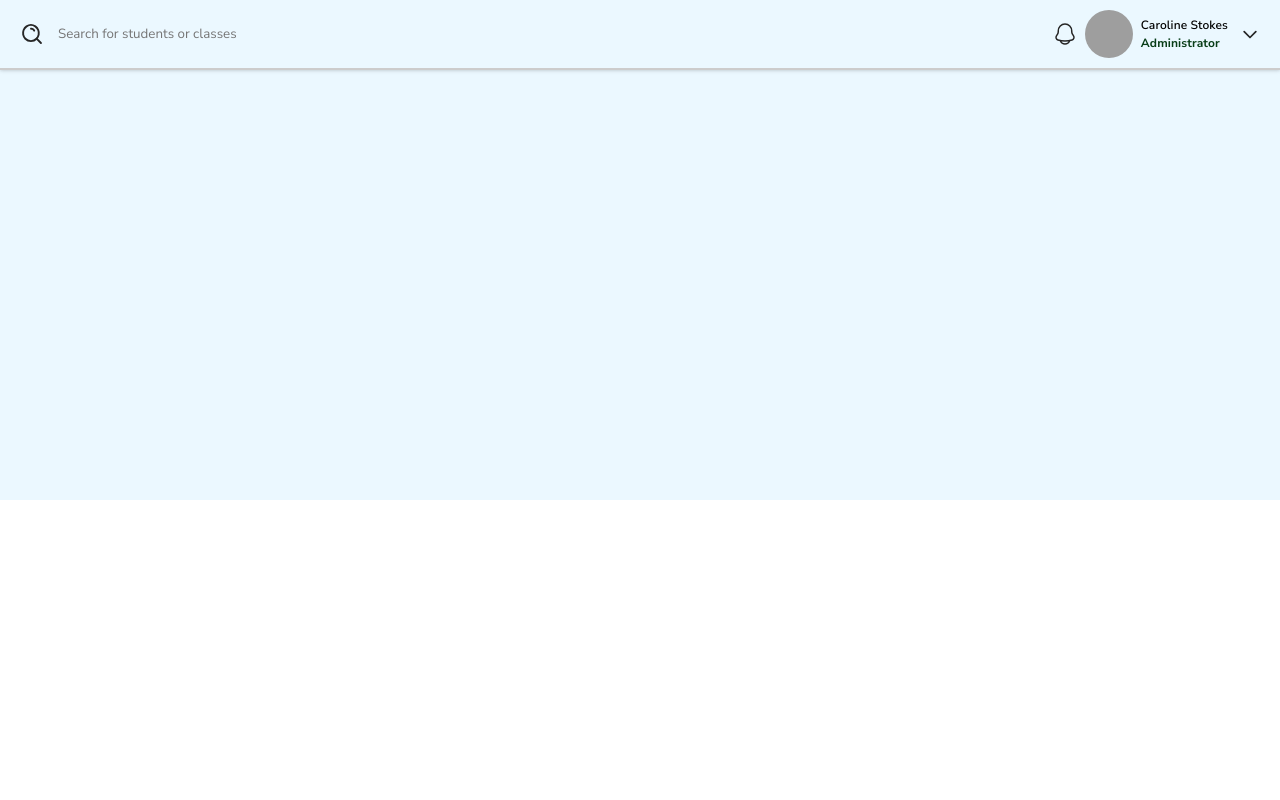
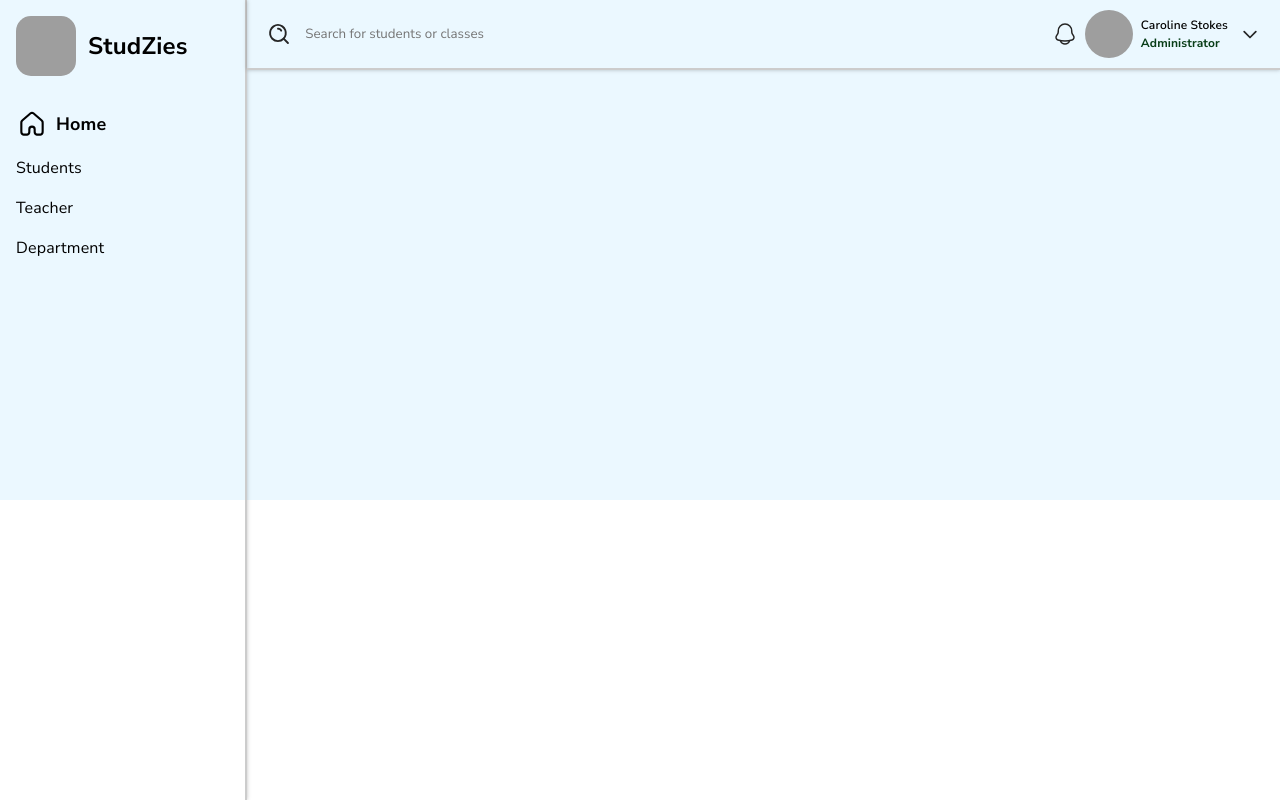
Before and after one commit to ajhalodwala91/Unified-Student-Teacher-Management-Portal, a React (Vite) app in the folder client/: page / in a window 1280 px wide. Built offline with nearby package versions, Linux system fonts and the light colour scheme; grey boxes are pictures that could not be loaded.

Commit message:
Sidebar done

```diff
--- a/client/package.json
+++ b/client/package.json
@@ -11,6 +11,7 @@
   },
   "dependencies": {
     "@emotion/styled": "^11.11.0",
+    "@mui/icons-material": "^5.15.10",
     "@mui/material": "^5.15.10",
     "@mui/styled-engine": "^5.15.9",
     "react": "^18.2.0",
--- a/client/src/App.css
+++ b/client/src/App.css
@@ -1,4 +1,5 @@
 .app {
   height: 500px;
   background-color: #ebf8ff;
+  display: flex;
 }
--- a/client/src/App.jsx
+++ b/client/src/App.jsx
@@ -1,9 +1,11 @@
 import "./App.css";
+import Sidebar from "./components/Sidebar";
 import Header from "./components/Header";
 
 function App() {
   return (
     <div className="app">
+      <Sidebar />
       <Header />
     </div>
   );
--- /dev/null
+++ b/client/src/assets/Icons.jsx
@@ -0,0 +1,125 @@
+export const Icons = {
+  header: {
+    searchIcon: (
+      <svg
+        height="32px"
+        viewBox="0 -0.5 25 25"
+        fill="none"
+        xmlns="http://www.w3.org/2000/svg"
+      >
+        <g id="SVGRepo_bgCarrier" strokeWidth="0"></g>
+        <g
+          id="SVGRepo_tracerCarrier"
+          strokeLinecap="round"
+          strokeLinejoin="round"
+        ></g>
+        <g id="SVGRepo_iconCarrier">
+          {" "}
+          <path
+            fillRule="evenodd"
+            clipRule="evenodd"
+            d="M7.30524 15.7137C6.4404 14.8306 5.85381 13.7131 5.61824 12.4997C5.38072 11.2829 5.50269 10.0233 5.96924 8.87469C6.43181 7.73253 7.22153 6.75251 8.23924 6.05769C10.3041 4.64744 13.0224 4.64744 15.0872 6.05769C16.105 6.75251 16.8947 7.73253 17.3572 8.87469C17.8238 10.0233 17.9458 11.2829 17.7082 12.4997C17.4727 13.7131 16.8861 14.8306 16.0212 15.7137C14.8759 16.889 13.3044 17.5519 11.6632 17.5519C10.0221 17.5519 8.45059 16.889 7.30524 15.7137V15.7137Z"
+            stroke="#262626"
+            strokeWidth="1.5"
+            strokeLinecap="round"
+            strokeLinejoin="round"
+          ></path>{" "}
+          <path
+            d="M11.6702 7.20292C11.2583 7.24656 10.9598 7.61586 11.0034 8.02777C11.0471 8.43968 11.4164 8.73821 11.8283 8.69457L11.6702 7.20292ZM13.5216 9.69213C13.6831 10.0736 14.1232 10.2519 14.5047 10.0904C14.8861 9.92892 15.0644 9.4888 14.9029 9.10736L13.5216 9.69213ZM16.6421 15.0869C16.349 14.7943 15.8741 14.7947 15.5815 15.0879C15.2888 15.381 15.2893 15.8559 15.5824 16.1485L16.6421 15.0869ZM18.9704 19.5305C19.2636 19.8232 19.7384 19.8228 20.0311 19.5296C20.3237 19.2364 20.3233 18.7616 20.0301 18.4689L18.9704 19.5305ZM11.8283 8.69457C12.5508 8.61801 13.2384 9.02306 13.5216 9.69213L14.9029 9.10736C14.3622 7.83005 13.0496 7.05676 11.6702 7.20292L11.8283 8.69457ZM15.5824 16.1485L18.9704 19.5305L20.0301 18.4689L16.6421 15.0869L15.5824 16.1485Z"
+            fill="#262626"
+          ></path>{" "}
+        </g>
+      </svg>
+    ),
+    bellIcon: (
+      <svg
+        width="24px"
+        height="24px"
+        viewBox="0 0 24 24"
+        fill="none"
+        xmlns="http://www.w3.org/2000/svg"
+        cursor="pointer"
+      >
+        <g id="SVGRepo_bgCarrier" strokeWidth="0"></g>
+        <g
+          id="SVGRepo_tracerCarrier"
+          strokeLinecap="round"
+          strokeLinejoin="round"
+        ></g>
+        <g id="SVGRepo_iconCarrier">
+          {" "}
+          <path
+            d="M18.7491 9.70957V9.00497C18.7491 5.13623 15.7274 2 12 2C8.27256 2 5.25087 5.13623 5.25087 9.00497V9.70957C5.25087 10.5552 5.00972 11.3818 4.5578 12.0854L3.45036 13.8095C2.43882 15.3843 3.21105 17.5249 4.97036 18.0229C9.57274 19.3257 14.4273 19.3257 19.0296 18.0229C20.789 17.5249 21.5612 15.3843 20.5496 13.8095L19.4422 12.0854C18.9903 11.3818 18.7491 10.5552 18.7491 9.70957Z"
+            stroke="#262626"
+            strokeWidth="1.5"
+          ></path>{" "}
+          <path
+            d="M7.5 19C8.15503 20.7478 9.92246 22 12 22C14.0775 22 15.845 20.7478 16.5 19"
+            stroke="#262626"
+            strokeWidth="1.5"
+            strokeLinecap="round"
+          ></path>{" "}
+        </g>
+      </svg>
+    ),
+    downArrowIcon: (
+      <svg
+        width="28px"
+        height="28px"
+        viewBox="0 0 24 24"
+        fill="none"
+        xmlns="http://www.w3.org/2000/svg"
+      >
+        <g id="SVGRepo_bgCarrier" strokeWidth="0"></g>
+        <g
+          id="SVGRepo_tracerCarrier"
+          strokeLinecap="round"
+          strokeLinejoin="round"
+        ></g>
+        <g id="SVGRepo_iconCarrier">
+          {" "}
+          <path
+            d="M7 10L12 15L17 10"
+            stroke="#262626"
+            strokeWidth="1.5"
+            strokeLinecap="round"
+            strokeLinejoin="round"
+          ></path>{" "}
+        </g>
+      </svg>
+    ),
+  },
+
+  sidebar: {
+    homeIcon: (
+      <svg
+        width="32px"
+        height="32px"
+        viewBox="0 0 24 24"
+        fill="none"
+        xmlns="http://www.w3.org/2000/svg"
+      >
+        <g id="SVGRepo_bgCarrier" strokeWidth="0"></g>
+        <g
+          id="SVGRepo_tracerCarrier"
+          strokeLinecap="round"
+          strokeLinejoin="round"
+        ></g>
+        <g id="SVGRepo_iconCarrier">
+          {" "}
+          <g id="Navigation / House_01">
+            {" "}
+            <path
+              id="Vector"
+              d="M20 17.0002V11.4522C20 10.9179 19.9995 10.6506 19.9346 10.4019C19.877 10.1816 19.7825 9.97307 19.6546 9.78464C19.5102 9.57201 19.3096 9.39569 18.9074 9.04383L14.1074 4.84383C13.3608 4.19054 12.9875 3.86406 12.5674 3.73982C12.1972 3.63035 11.8026 3.63035 11.4324 3.73982C11.0126 3.86397 10.6398 4.19014 9.89436 4.84244L5.09277 9.04383C4.69064 9.39569 4.49004 9.57201 4.3457 9.78464C4.21779 9.97307 4.12255 10.1816 4.06497 10.4019C4 10.6506 4 10.9179 4 11.4522V17.0002C4 17.932 4 18.3978 4.15224 18.7654C4.35523 19.2554 4.74432 19.6452 5.23438 19.8482C5.60192 20.0005 6.06786 20.0005 6.99974 20.0005C7.93163 20.0005 8.39808 20.0005 8.76562 19.8482C9.25568 19.6452 9.64467 19.2555 9.84766 18.7654C9.9999 18.3979 10 17.932 10 17.0001V16.0001C10 14.8955 10.8954 14.0001 12 14.0001C13.1046 14.0001 14 14.8955 14 16.0001V17.0001C14 17.932 14 18.3979 14.1522 18.7654C14.3552 19.2555 14.7443 19.6452 15.2344 19.8482C15.6019 20.0005 16.0679 20.0005 16.9997 20.0005C17.9316 20.0005 18.3981 20.0005 18.7656 19.8482C19.2557 19.6452 19.6447 19.2554 19.8477 18.7654C19.9999 18.3978 20 17.932 20 17.0002Z"
+              stroke="#000"
+              strokeWidth="1.6"
+              strokeLinecap="round"
+              strokeLinejoin="round"
+            ></path>{" "}
+          </g>{" "}
+        </g>
+      </svg>
+    ),
+  },
+};
--- a/client/src/components/Header.jsx
+++ b/client/src/components/Header.jsx
@@ -10,8 +10,8 @@ function Header() {
       alignItems="center"
       justifyContent="space-between"
       p={2}
-      borderBottom= "2px solid #cccccc"
-      boxShadow= "0px 0px 4px 0px rgba(0, 0, 0, 0.25)"
+      borderBottom="2px solid #cccccc"
+      boxShadow="0px 0px 4px 0px rgba(0, 0, 0, 0.25)"
     >
       <Stack direction="row" gap="10px">
         <svg
--- a/client/src/components/Sidebar.jsx
+++ b/client/src/components/Sidebar.jsx
@@ -1,10 +1,52 @@
-import React from 'react';
-import {Box, Stack, Typography} from "@mui/material";
+import React from "react";
+import { Box, Icon, Stack, Typography } from "@mui/material";
+import { Icons } from "../assets/Icons";
+
+function SidebarLink({ icon, name }) {
+  return (
+    <Stack direction="row" alignItems="center" gap={1}>
+      {icon}
+      <Typography fontSize={18} fontWeight={700}>{name}</Typography>
+    </Stack>
+  );
+}
 
 function Sidebar() {
+  const icons = <Icons />
   return (
-    <Box></Box>
-  )
+    <Box
+      height="100vh"
+      width="300px"
+      p={2}
+      borderRight="2px solid #cccccc"
+      boxShadow="0px 0px 4px 0px rgba(0, 0, 0, 0.25)"
+      display="flex"
+      flexDirection="column"
+      gap={4}
+    >
+      <Stack direction="row" alignItems="center" gap={1.5}>
+        <img
+          src="https://img.freepik.com/free-vector/modern-business-logo-gradient-icon-design_53876-120504.jpg"
+          alt="App Logo"
+          height="60px"
+          width="60px"
+          style={{ objectFit: "cover", borderRadius: "15px" }}
+        />
+        <Typography fontSize={24} fontWeight={700}>
+          StudZies
+        </Typography>
+      </Stack>
+
+      <Stack gap={2}>
+        <SidebarLink
+          icon={icons.type.sidebar.homeIcon} name="Home"
+        />
+        <Typography>Students</Typography>
+        <Typography>Teacher</Typography>
+        <Typography>Department</Typography>
+      </Stack>
+    </Box>
+  );
 }
 
-export default Sidebar
+export default Sidebar;
```
Also changed, not shown: 1 other file (tests, documents, lock files or other folders).
